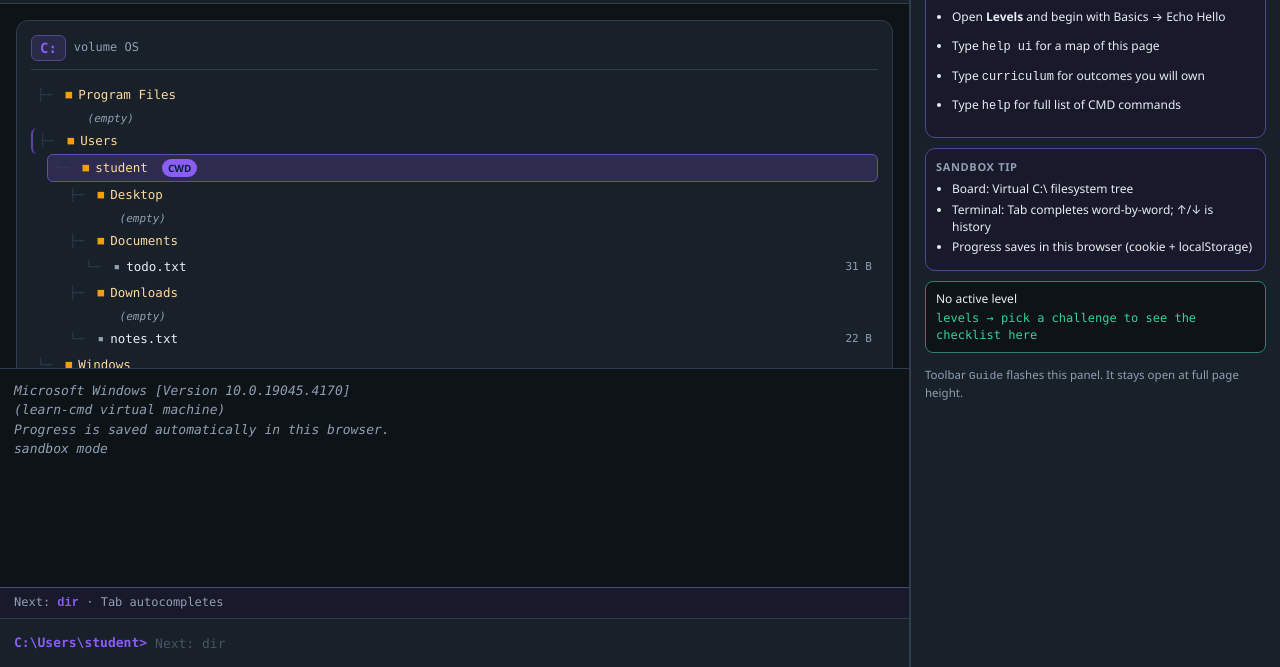
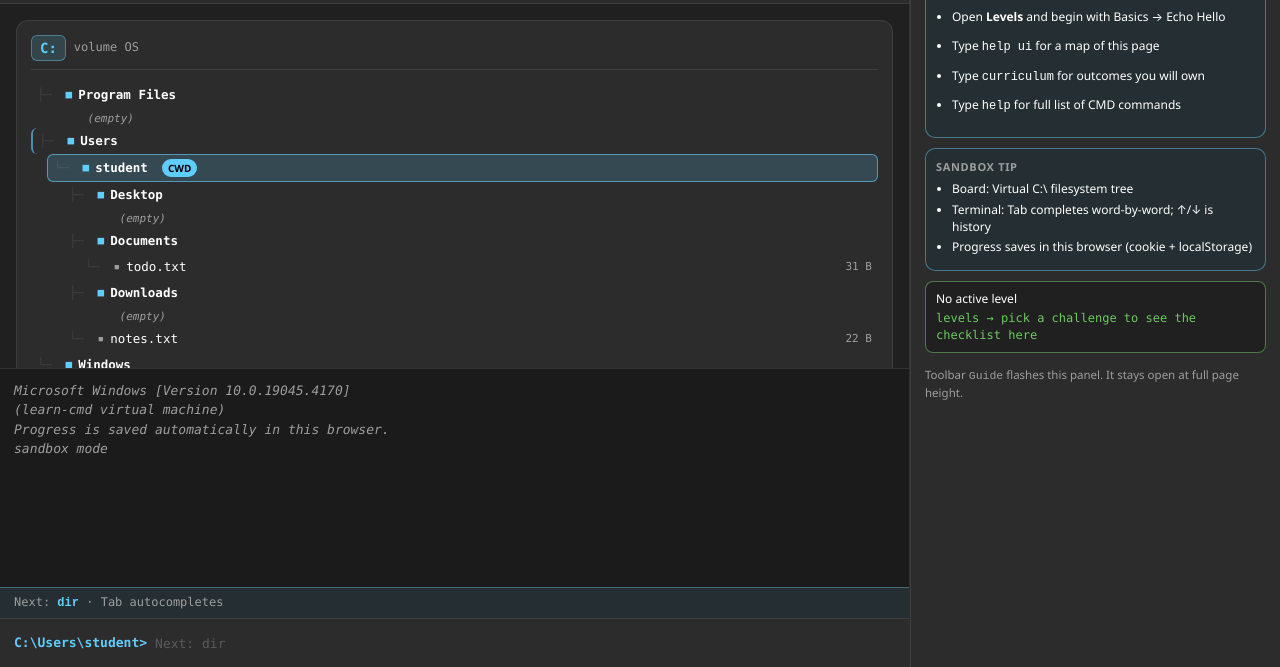
Before and after one commit to alisadeghiaghili/learn-cmd, a website: page index.html in a window 1280 px wide. Shown: the part 133-800 px from the top of the page. Drawn offline with Linux system fonts and the light colour scheme; no server answers.

Commit message:
style: restore Windows 11 Fluent dark palette and cyan accents

```diff
--- a/css/main.css
+++ b/css/main.css
@@ -1,19 +1,25 @@
 /* learn-cmd — Design tokens, layout and components */
 :root {
-  --ink: #0e1318;
-  --panel: #182029;
-  --panel-2: #22303c;
-  --line: #2e3d4d;
-  --haze: #8fa0b2;
-  --text: #e8eef4;
-  --cmd: #8b5cf6;
-  --cache: #2dd4bf;
-  --remote: #f59e0b;
-  --code: #60a5fa;
-  --ok: #34d399;
-  --warn: #fbbf24;
-  --err: #f87171;
-  --ui: 'Segoe UI', system-ui, -apple-system, sans-serif;
+  --ink: #202020;
+  --panel: #2c2c2c;
+  --panel-2: #272727;
+  --panel-hover: #323232;
+  --terminal-bg: #1b1b1b;
+  --line: rgba(255, 255, 255, 0.085);
+  --line-strong: rgba(255, 255, 255, 0.14);
+  --haze: #9e9e9e;
+  --text: #ffffff;
+  --text-secondary: #c5c5c5;
+  --cmd: #60cdff;
+  --cmd-soft: rgba(96, 205, 255, 0.16);
+  --cmd-stroke: rgba(96, 205, 255, 0.35);
+  --cache: #6ccb5f;
+  --remote: #fce100;
+  --code: #60cdff;
+  --ok: #6ccb5f;
+  --warn: #fce100;
+  --err: #ff99a4;
+  --ui: 'Segoe UI Variable Text', 'Segoe UI', system-ui, -apple-system, sans-serif;
   --mono: 'Cascadia Code', Consolas, ui-monospace, monospace;
   color-scheme: dark;
 }
@@ -251,13 +257,13 @@ button,
 
 button:hover,
 .btn:hover {
-  border-color: var(--haze);
-  background: #2a3a4a;
+  border-color: rgba(255, 255, 255, 0.2);
+  background: var(--panel-hover);
 }
 
 button:focus-visible,
 .btn:focus-visible {
-  outline: 2px solid var(--code);
+  outline: 2px solid var(--cmd);
   outline-offset: 2px;
 }
 
@@ -269,13 +275,17 @@ button:disabled,
 
 button.primary,
 .btn.primary {
-  background: color-mix(in srgb, var(--cmd) 35%, var(--panel-2));
-  border-color: color-mix(in srgb, var(--cmd) 55%, var(--line));
+  background: var(--cmd);
+  border-color: transparent;
+  color: #000000;
+  font-weight: 600;
 }
 
 button.primary:hover,
 .btn.primary:hover {
-  background: color-mix(in srgb, var(--cmd) 50%, var(--panel-2));
+  background: #7cd6ff;
+  border-color: transparent;
+  color: #000000;
 }
 
 button.ghost,
@@ -484,7 +494,7 @@ button.ghost,
 }
 
 .tree-icon.dir {
-  color: var(--remote);
+  color: var(--cmd);
 }
 
 .tree-icon.file {
@@ -497,7 +507,8 @@ button.ghost,
 }
 
 .tree-label.dir {
-  color: #ffd99b;
+  color: var(--text);
+  font-weight: 600;
 }
 
 .tree-meta {
@@ -511,7 +522,7 @@ button.ghost,
   font-size: 10px;
   font-weight: 700;
   text-transform: uppercase;
-  color: #042436;
+  color: #000000;
   background: var(--cmd);
   padding: 1px 6px;
   border-radius: 999px;
@@ -534,7 +545,7 @@ button.ghost,
   display: flex;
   flex-direction: column;
   min-height: 0;
-  background: var(--ink);
+  background: var(--terminal-bg);
   border-inline-end: 1px solid var(--line);
 }
 
--- a/index.html
+++ b/index.html
@@ -8,11 +8,11 @@
       name="description"
       content="Learn the Windows command line through an interactive sandbox: live filesystem tree, leveled challenges, and command golf. Inspired by learnGitBranching."
     />
-    <meta name="theme-color" content="#0e1318" />
+    <meta name="theme-color" content="#202020" />
     <link rel="icon" href="assets/favicon.svg" type="image/svg+xml" />
     <link rel="alternate icon" href="assets/favicon-32.png" sizes="32x32" type="image/png" />
     <link rel="apple-touch-icon" href="assets/apple-touch-icon.png" />
-    <link rel="stylesheet" href="css/main.css?v=2.0.0" />
+    <link rel="stylesheet" href="css/main.css?v=2.1.0" />
   </head>
   <body>
     <div id="app">
@@ -114,6 +114,6 @@
 
     <div id="toast" class="toast" role="status"></div>
 
-    <script type="module" src="js/app.js?v=2.0.0"></script>
+    <script type="module" src="js/app.js?v=2.1.0"></script>
   </body>
 </html>
```
